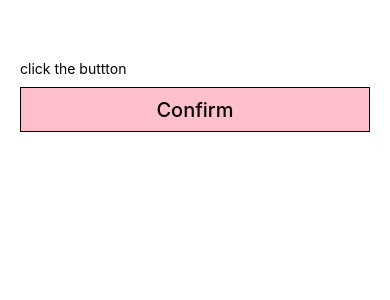
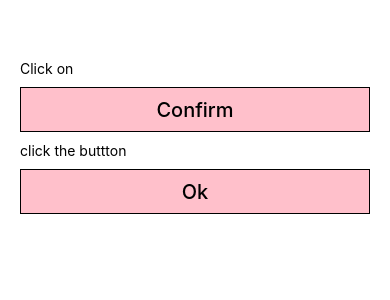
Before and after one commit to AkhilaePacken/DesignPatternInTypeScriptRN, a React Native app: screen / in a window 390 px wide. Shown: the top 300 px of the page. Built offline with nearby package versions, Linux system fonts and the light colour scheme.

Commit message:
factory pattern in type script using react native

```diff
--- a/src/App.tsx
+++ b/src/App.tsx
@@ -9,14 +9,35 @@ import React from 'react';
 import {View} from 'react-native';
 import Factory from './factory';
 import styles from './factory/styles';
-
+const data = [
+  {
+    type: 'text',
+    text: 'Click on',
+    buttonText: '',
+  },
+  {
+    type: 'button',
+    text: '',
+    buttonText: 'Confirm',
+  },
+];
 function App(): JSX.Element {
   return (
     <View style={styles.mainContainer}>
+      {/* We can map the compoenet using Json */}
+      {data.map((i: any, index: number) => (
+        <Factory
+          key={index}
+          type={i.type}
+          text={i?.text}
+          buttonText={i?.buttonText}
+        />
+      ))}
+      {/* We can directly use the compoennts */}
       <Factory type={'text'} text="click the buttton" />
       <Factory
         type={'button'}
-        buttonText="Confirm"
+        buttonText="Ok"
         onClick={() => console.log('on click')}
       />
     </View>
--- a/src/factory/userButton.tsx
+++ b/src/factory/buttonElemet.tsx
@@ -1,8 +1,8 @@
 import {Text, TouchableOpacity} from 'react-native';
 import React from 'react';
-import {IUserButton} from './userProps';
+import {IButtonElement} from './elementProps';
 import styles from './styles';
-const UserButton = ({buttonText, onClick}: IUserButton) => {
+const ButtonElement = ({buttonText, onClick}: IButtonElement) => {
   return (
     <TouchableOpacity style={styles.buttonView} onPress={onClick}>
       <Text style={styles.buttonTextStyle}>{buttonText}</Text>
@@ -10,4 +10,4 @@ const UserButton = ({buttonText, onClick}: IUserButton) => {
   );
 };
 
-export default UserButton;
+export default ButtonElement;
--- /dev/null
+++ b/src/factory/elementFactory.tsx
@@ -0,0 +1,17 @@
+import React from 'react';
+import {IElemet} from './elementProps';
+import TextElement from './textElemet';
+import ButtonElement from './buttonElemet';
+
+const ElementFactory = ({type, text, buttonText}: IElemet) => {
+  switch (type) {
+    case 'text':
+      return <TextElement text={text} />;
+    case 'button':
+      return <ButtonElement buttonText={buttonText} />;
+    default:
+      <TextElement text={'Not found'} />;
+  }
+};
+
+export default ElementFactory;
--- a/src/factory/userProps.ts
+++ b/src/factory/elementProps.ts
@@ -6,14 +6,14 @@ interface IElemet {
   text?: string;
 }
 //  for  text
-interface IUserText {
+interface ITextElement {
   text: string | undefined;
 }
 
 // for button
-interface IUserButton {
+interface IButtonElement {
   buttonText: string | undefined;
   onClick?: () => void;
 }
 
-export type {IUserText, IUserButton, IElemet};
+export type {ITextElement, IButtonElement, IElemet};
--- a/src/factory/index.ts
+++ b/src/factory/index.ts
@@ -1,2 +1,2 @@
-export {default} from './userFactory';
-export * from './userProps';
+export {default} from './elementFactory';
+export * from './elementProps';
--- a/src/factory/userText.tsx
+++ b/src/factory/textElemet.tsx
@@ -1,8 +1,8 @@
 import React from 'react';
 import {Text, View} from 'react-native';
-import {IUserText} from './userProps';
+import {ITextElement} from './elementProps';
 import styles from './styles';
-const UserText = ({text}: IUserText) => {
+const TextElement = ({text}: ITextElement) => {
   return (
     <View style={styles.container}>
       <Text>{text}</Text>
@@ -10,4 +10,4 @@ const UserText = ({text}: IUserText) => {
   );
 };
 
-export default UserText;
+export default TextElement;
--- a/src/factory/userFactory.tsx
+++ /dev/null
@@ -1,18 +0,0 @@
-import {View, Text} from 'react-native';
-import React from 'react';
-import {IElemet} from './userProps';
-import UserText from './userText';
-import UserButton from './userButton';
-
-const UserFactory = ({type, text, buttonText}: IElemet) => {
-  switch (type) {
-    case 'text':
-      return <UserText text={text} />;
-    case 'button':
-      return <UserButton buttonText={buttonText} />;
-    default:
-      <UserText text={'Not found'} />;
-  }
-};
-
-export default UserFactory;
```
